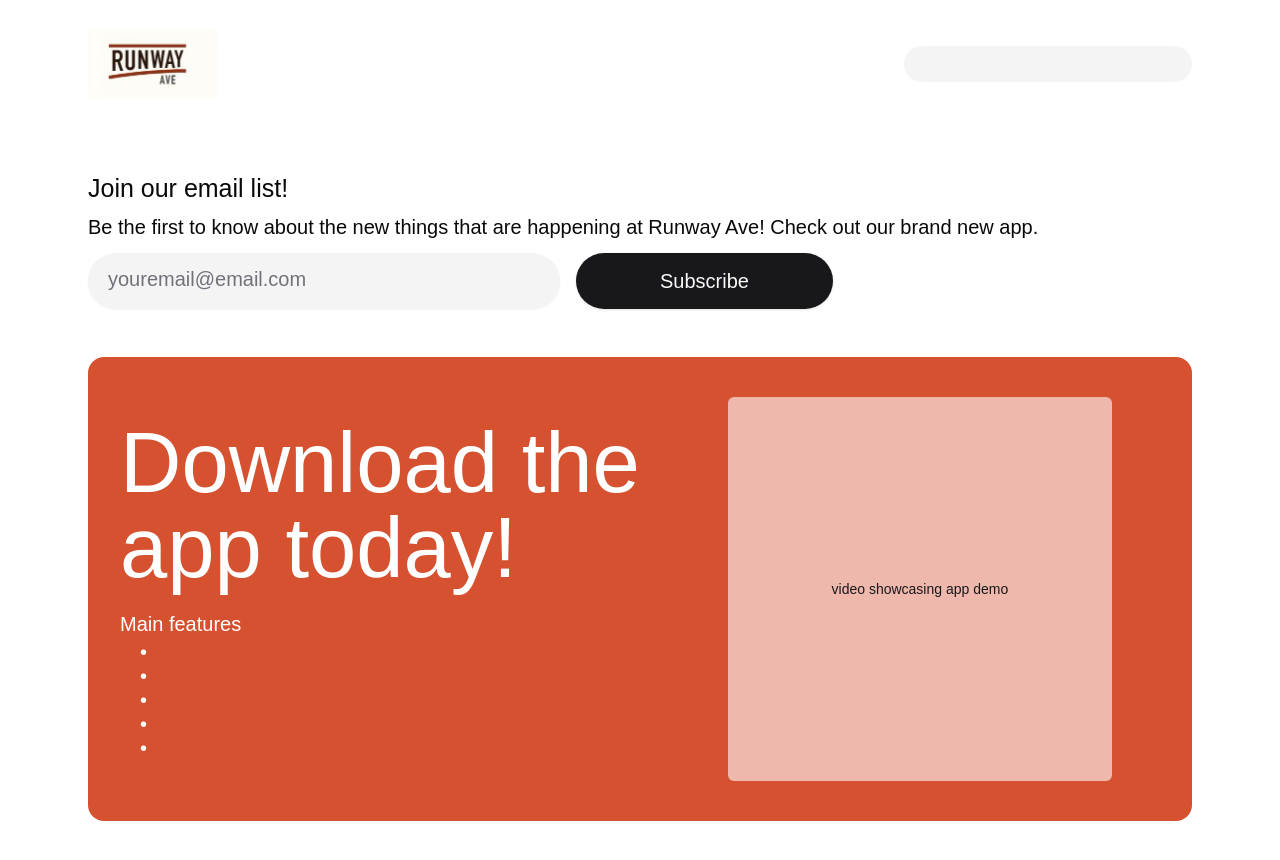
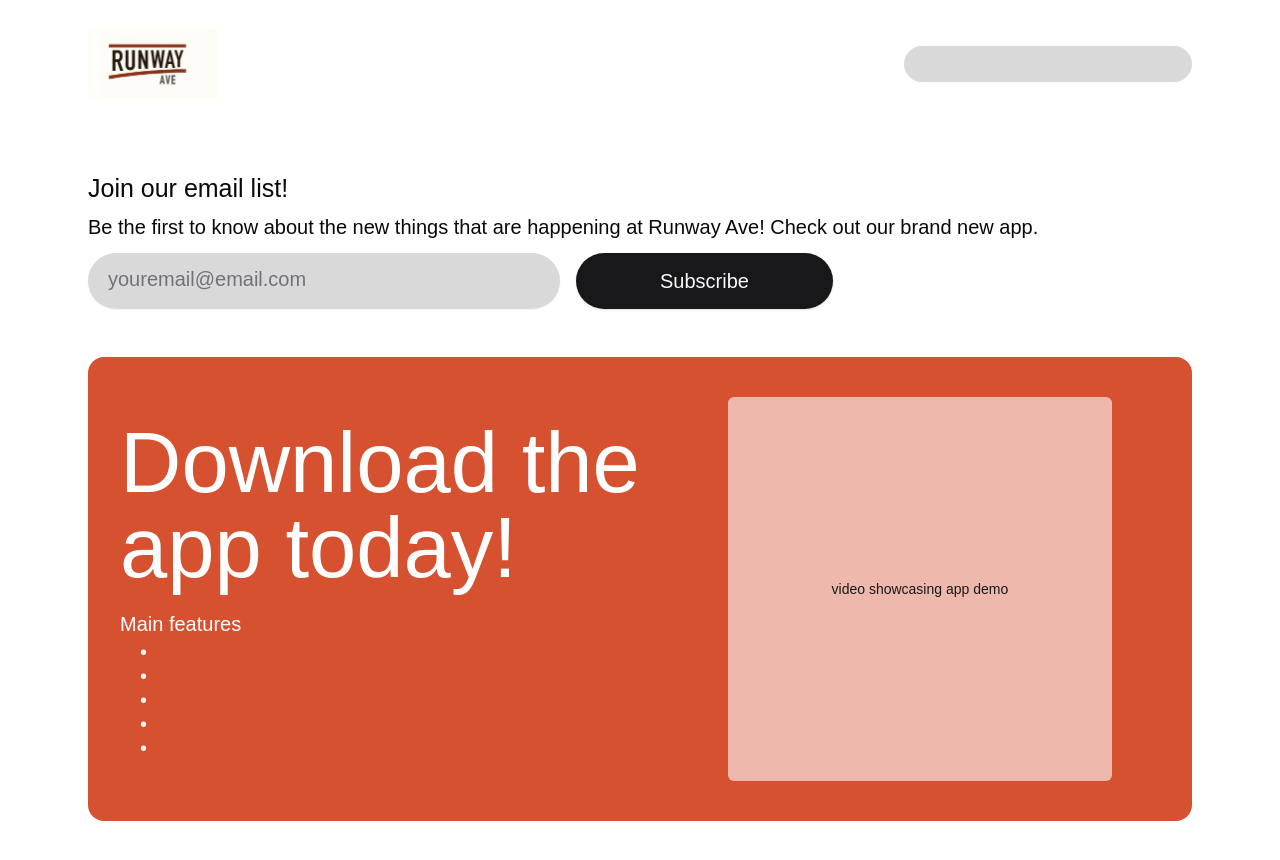
Before and after one commit to CSES-Dev/runway-ave, a Next.js app: page /signup in a window 1280 px wide. Built offline with nearby package versions, Linux system fonts and the light colour scheme.

Commit message:
formatting fixes and updated colors

```diff
--- a/app/globals.css
+++ b/app/globals.css
@@ -20,12 +20,12 @@ body {
         --secondary-foreground: 240 5.9% 10%;
         --muted: 240 4.8% 95.9%;
         --muted-foreground: 240 3.8% 46.1%;
-        --accent: 12, 66%, 51%;
+        --accent: 12 66% 51%;
         --accent-foreground: 0 0% 100%;
         --destructive: 0 84.2% 60.2%;
         --destructive-foreground: 0 0% 98%;
         --border: 240 5.9% 90%;
-        --input: 240 5.9% 90%;
+        --input: 0 0% 85%;
         --ring: 240 10% 3.9%;
         --chart-1: 12 76% 61%;
         --chart-2: 173 58% 39%;
--- a/app/signup/EmailSignupForm.tsx
+++ b/app/signup/EmailSignupForm.tsx
@@ -33,7 +33,7 @@ export default function EmailSignupForm()
                     placeholder="youremail@email.com"
                     value={email}
                     onChange={(e) => setEmail(e.target.value)}
-                    className="h-14 rounded-full bg-muted px-5 text-[20px] placeholder:text-[20px] border-0 focus-visible:ring-2"
+                    className="h-14 rounded-full bg-input px-5 text-[20px] placeholder:text-[20px] border-0 focus-visible:ring-2"
                     required
                 />
             </div>
--- a/app/signup/page.tsx
+++ b/app/signup/page.tsx
@@ -18,7 +18,7 @@ export default function SignupPage()
                     />
 
                     {/* Nav placeholder */}
-                    <div className="hidden h-9 w-72 rounded-full bg-muted md:block" />
+                    <div className="hidden h-9 w-72 rounded-full bg-input md:block" />
                 </div>
             </header>
 
```
